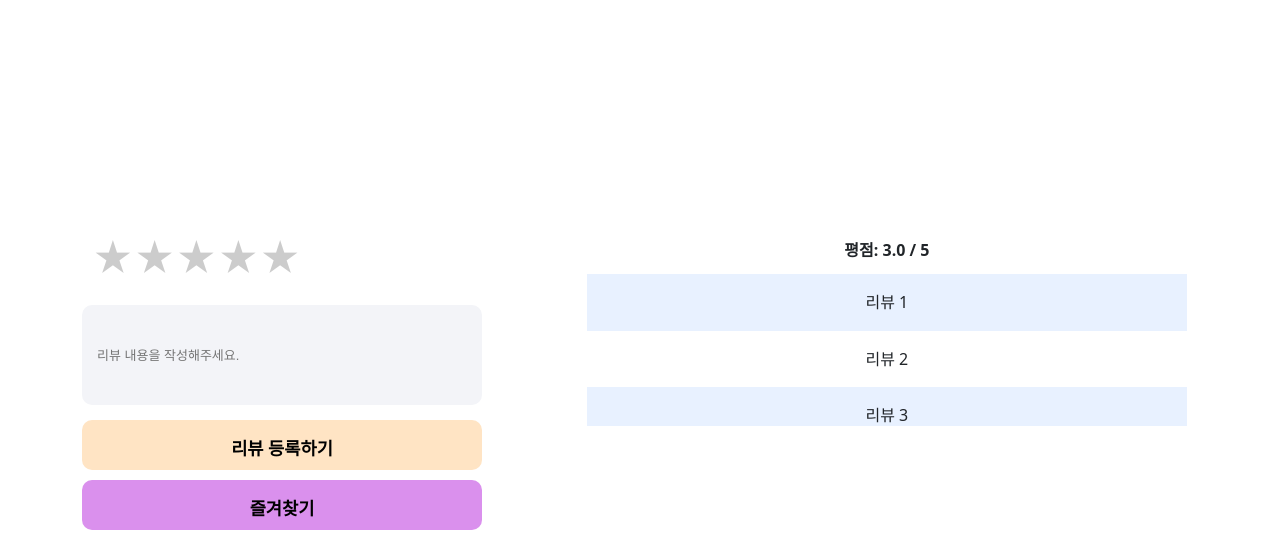
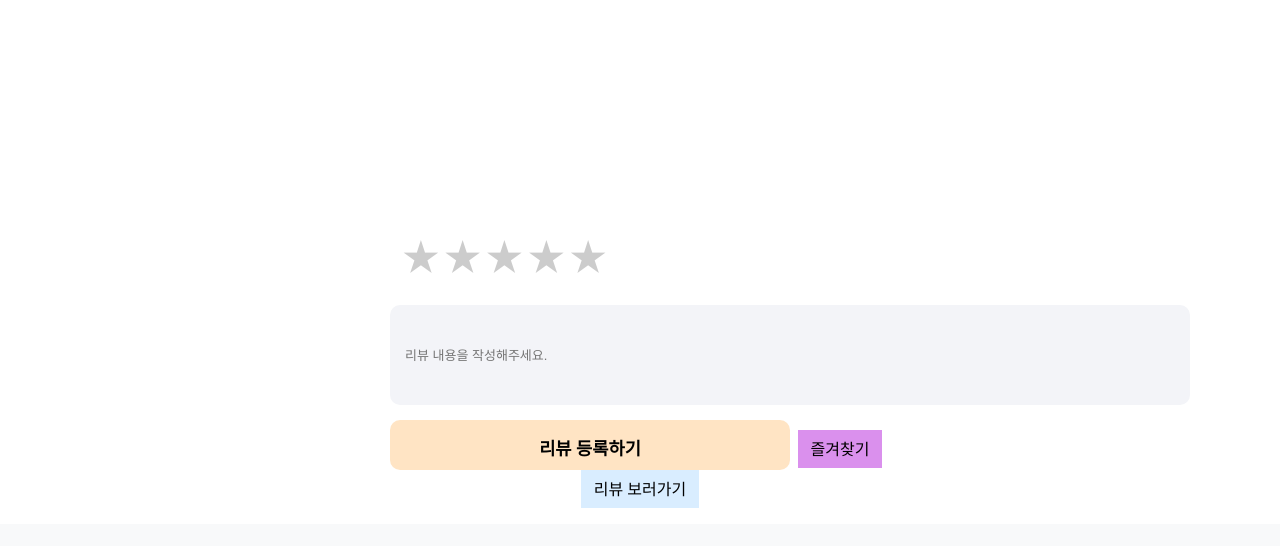
Before and after one commit to mincheol07/reca, a Flask app: template templates/review.html in a window 1280 px wide. Shown: the part 594-1140 px from the top of the page. After the commit the page ends 1102 px from the top, so only its background shows below. Run offline with Flask 3, Linux system fonts and the light colour scheme; the template is opened without the code that fills it, so the values that code supplies are empty; some libraries are stand-ins or nearby versions.

Commit message:
제발제발제발

```diff
--- a/static/styles.css
+++ b/static/styles.css
@@ -38,7 +38,9 @@ body {
 } */
 
 .review {
-    display: inline-block;
+    /* display: inline-block; */
+
+    align-items: center;
 
     height: auto;
     width: 500px;
--- a/templates/review.html
+++ b/templates/review.html
@@ -20,6 +20,7 @@
 
     #jaebal {
       display: flex;
+      justify-content: center;
     }
 
     #my_store {
@@ -87,10 +88,9 @@
       }
 
       .review_box {
-      width: 400px;
+      width: 800px;
       box-sizing: border-box;
       /* display: inline-block; */
-      float: left;
       margin: 15px 0;
       background: #F3F4F8;
       border: 0;
@@ -178,47 +178,11 @@
                 <input class="review_box" placeholder="리뷰 내용을 작성해주세요."></input>
 
                 <button type="submit" class="btn_review" value="리뷰 등록">리뷰 등록하기</button>
-                <button type="submit" class="btn_review" value="즐겨찾기" id="my_store">즐겨찾기</button>
+                <button type="submit" class="btn_bookmark" value="즐겨찾기" id="my_store">즐겨찾기</button>
+                <button type="submit" class="btn_viewreview" value="리뷰 등록">리뷰 보러가기</button>
             </form>
           </div>
 
-          <div class="review" style=" width:630px; height:200px; overflow:auto" >
-            <table style="width: 600px; height: 500px;" >
-                <thead>
-                    <tr>
-                        <th> 평점: 3.0 / 5 </th>
-                    </tr>
-                </thead>
-                <tbody>
-                    <tr>
-                        <td> 리뷰 1 </td>
-                    </tr>
-                    <tr>
-                        <td> 리뷰 2 </td>
-                    </tr>
-                    <tr>
-                        <td> 리뷰 3 </td>
-                    </tr>
-                    <tr>
-                        <td> 리뷰 4 </td>
-                    </tr>
-                    <tr>
-                        <td> 리뷰 5 </td>
-                    </tr>
-                    <tr>
-                        <td> 리뷰 6 </td>
-                    </tr>
-                    <tr>
-                        <td> 리뷰 7</td>
-                    </tr>
-                    <tr>
-                      <td> 리뷰 7</td>
-                  </tr>
-                  <tr>
-
-                </tbody>
-            </table>
-          </div>
         </div>
 
 
```
